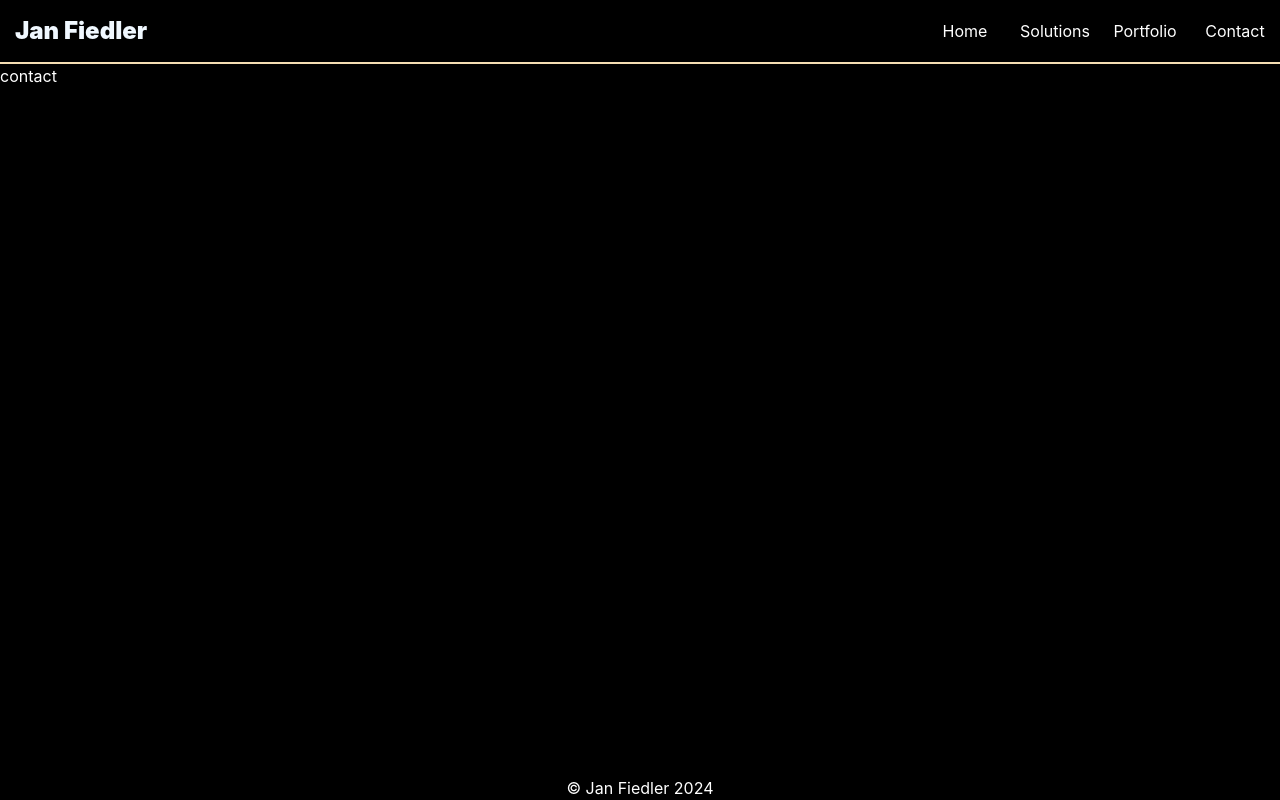
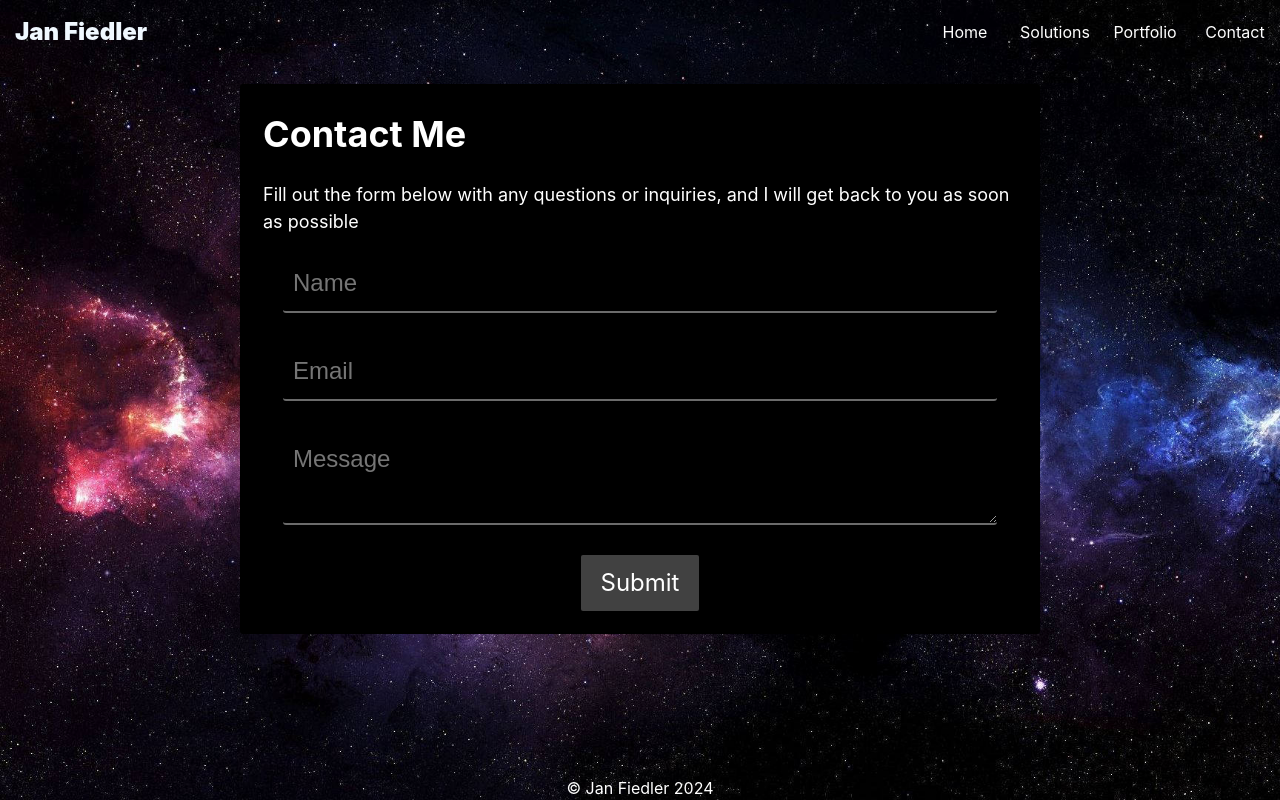
Before and after one commit to janFiedler1/firebase-react-portfolio, a React (Create React App) app: page /contact in a window 1280 px wide. Built offline with nearby package versions, Linux system fonts and the light colour scheme.

Commit message:
add basic contact form

```diff
--- a/src/App.css
+++ b/src/App.css
@@ -3,6 +3,11 @@
   display: flex;
   flex-direction: column;
   color: white;
+  background-image: url("../public/dark-galaxy-background.jpg");
+  background-size: cover;
+  background-repeat: no-repeat;
+  background-attachment: fixed;
+  background-position: center;
 }
 .background-canvas {
   position: fixed;
@@ -11,3 +16,8 @@
   background-color: black;
   z-index: -1;
 }
+.content-container {
+  width: 100%;
+  display: flex;
+  flex-direction: column;
+}
--- a/src/App.js
+++ b/src/App.js
@@ -26,7 +26,7 @@ function App() {
   const router = createBrowserRouter([
     {
       path: '/',
-      element: <Main/>,
+      element: <Home/>,
       errorElement: <span>404 Not Found</span>
     },
     {
@@ -49,11 +49,9 @@ function App() {
     <div className="App">
       <canvas id="myCanvas" className='background-canvas'/>
       <Header navLinks={navLinks} changeContent={changeContent} router={router}/>
-      {/* <Main content={content}/> */}
+      <div className='content-container'>
         <RouterProvider router={router}/>
-          {/* {navLinks.map((link) => (
-            <Route path={link.url} name={link.name}/>
-          ))} */}
+      </div>
       <Footer/>
     </div>
   );
--- a/src/components/ContactComponent.js
+++ b/src/components/ContactComponent.js
@@ -1,11 +1,50 @@
-import React from "react";
-import '../css/ContactComponent.css'
+import React, { useState } from "react";
+import "../css/ContactComponent.css"
 
 export default function Contact() {
-    return(
-        <React.Fragment>
-            <p>contact</p>
-        </React.Fragment>
-    )
+    const [result, setResult] = useState("");
 
-}
+    const onSubmit = async (event) => {
+      event.preventDefault();
+      setResult("Sending....");
+      const formData = new FormData(event.target);
+
+      formData.append("access_key", "a4c09e93-c35d-4753-bf38-3621cac6f43d");
+
+      const response = await fetch("https://api.web3forms.com/submit", {
+        method: "POST",
+        body: formData
+      });
+
+      const data = await response.json();
+
+      if (data.success) {
+        setResult("Form Submitted Successfully");
+        event.target.reset();
+      } else {
+        console.log("Error", data);
+        setResult(data.message);
+      }
+    };
+
+    return (
+      <React.Fragment>
+        <div className="contact-form">
+            <h2>Contact Me</h2>
+            <p>Fill out the form below with any questions or inquiries, and I will get back to you as soon as possible</p>
+            <form onSubmit={onSubmit}>
+                {/* <label htmlFor="name">Name</label> */}
+                <input type="text" name="name" placeholder="Name" required/>
+                {/* <label htmlFor="email">Email</label> */}
+                <input type="email" name="email" placeholder="Email" required/>
+                {/* <label htmlFor="message">Message</label> */}
+                <textarea name="message" placeholder="Message" required></textarea>
+
+                <button type="submit">Submit</button>
+
+            </form>
+          <span>{result}</span>
+        </div>
+      </React.Fragment>
+    );
+  }
--- a/src/css/ContactComponent.css
+++ b/src/css/ContactComponent.css
@@ -0,0 +1,80 @@
+.contact-form {
+    font-size: x-large;
+    width: 800px;
+    max-width: 800px;
+    margin-top: 20px;
+    background-color: rgb(0, 0, 0);
+    box-shadow: 0 0 10px 0 rgba(0, 0, 0, 0.02), 0 0 12px 10px rgba(0, 0, 0, 0.1), 0 0px 25px 20px rgba(0, 0, 0, 0.2);
+    border-radius: 3px;
+    border: solid #000;
+    border-color: black;
+    padding: 20px;
+    margin-left: auto;
+    margin-right: auto;
+    color: rgb(255, 255, 255);
+  }
+  .contact-form form {
+    display: flex;
+    flex-direction: column;
+    margin-left: 20px;
+    margin-right: 20px;
+  }
+  .contact-form form button{
+    margin-left: auto;
+    margin-right: auto;
+  }
+
+  .contact-form label {
+    font-weight: bold;
+    display: block;
+    margin-bottom: 5px;
+  }
+
+  .contact-form input,
+  .contact-form textarea {
+    width: 100%;
+    padding: 10px;
+    border-radius: 3px;
+    margin-bottom: 30px;
+    color: #ffffff;
+    background-color: #00000000;
+    font-family: arial;
+    border: none;
+    border-bottom: solid;
+    border-width: 2px;
+    border-color: rgba(165, 165, 165, 0.651);
+  }
+
+  .contact-form button {
+    background-color: #414141;
+    color: #fff;
+    border: none;
+    padding: 10px 20px;
+    border-radius: 2px;
+    cursor: pointer;
+    margin-left: auto;
+    margin-right: auto;
+  }
+  .contact-form button:hover {
+    background-color: #302f2f;
+    transition: all 0.5s;
+  }
+  .contact-message {
+    font-size: xx-large;
+    margin-top: 15px;
+    color: black;
+    margin-left: auto;
+    margin-right: auto;
+    display: flex;
+  }
+  .contact-message-text {
+    margin-left: auto;
+    margin-right: auto;
+  }
+  .contact-form p {
+    font-size: large;
+    margin-bottom: 20px;
+  }
+  .contact-form h2 {
+    margin-bottom: 20px;
+  }
--- a/src/css/HeaderComponent.css
+++ b/src/css/HeaderComponent.css
@@ -1,9 +1,10 @@
 .header {
-    background-color: rgb(0, 0, 0);
+    /* background-color: rgb(0, 0, 0); */
+    background-color: rgba(0, 0, 0, 0);
     color: aliceblue;
-    border-bottom: solid;
+    /* border-bottom: solid;
     border-width: 2px;
-    border-color: wheat;
+    border-color: wheat; */
     /* box-shadow: 0 0 5px rgb(97, 97, 97), 0 5px 12px -6px rgb(97, 97, 97), 0 -12px 25px -19px rgb(97, 97, 97); */
     display: flex;
     flex-direction: row;
@@ -28,9 +29,9 @@
 	outline: inherit;
 }
 .nav-container .nav-button:hover {
-    font-weight: 900;
-    color: rgb(192, 192, 192);
-    transition: all 0.2s;
+    font-weight: 600;
+    color: rgb(196, 167, 167);
+    transition: all 0.5s;
 }
 .logo-container {
     display: flex;
```
Also changed, not shown: public/dark-galaxy-background.jpg (added).
